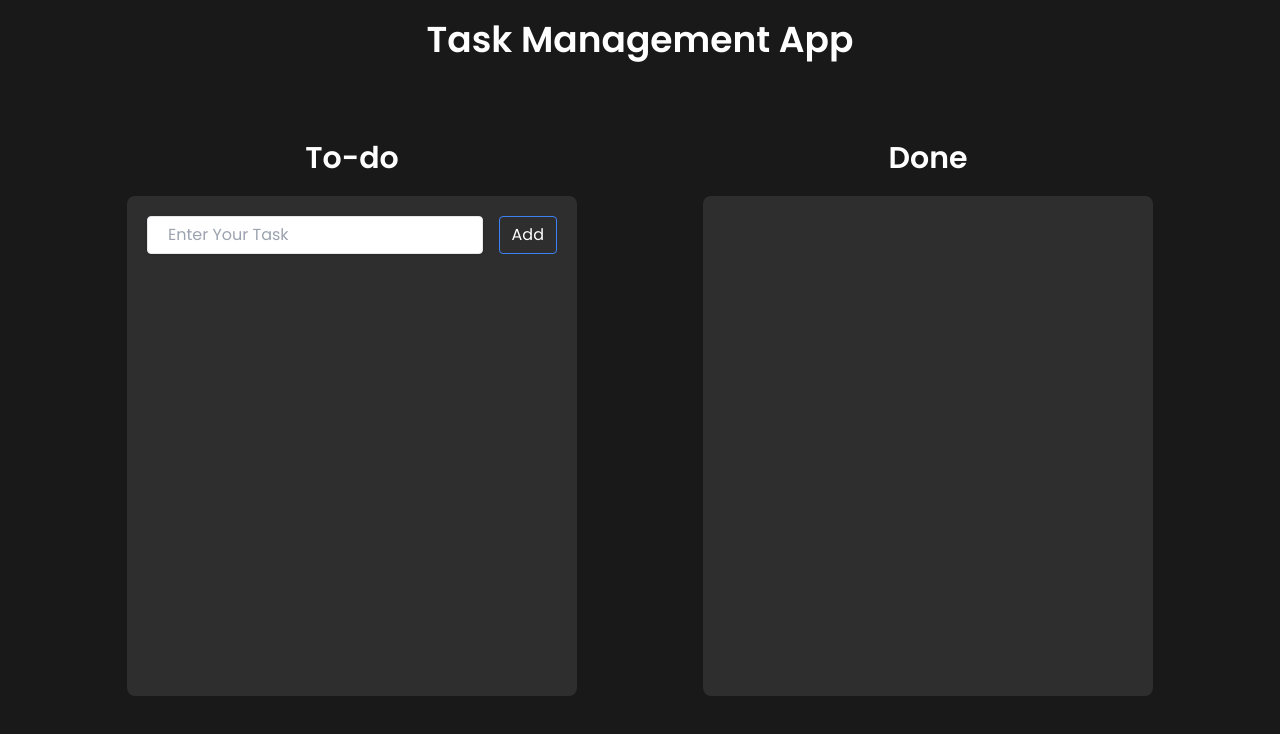
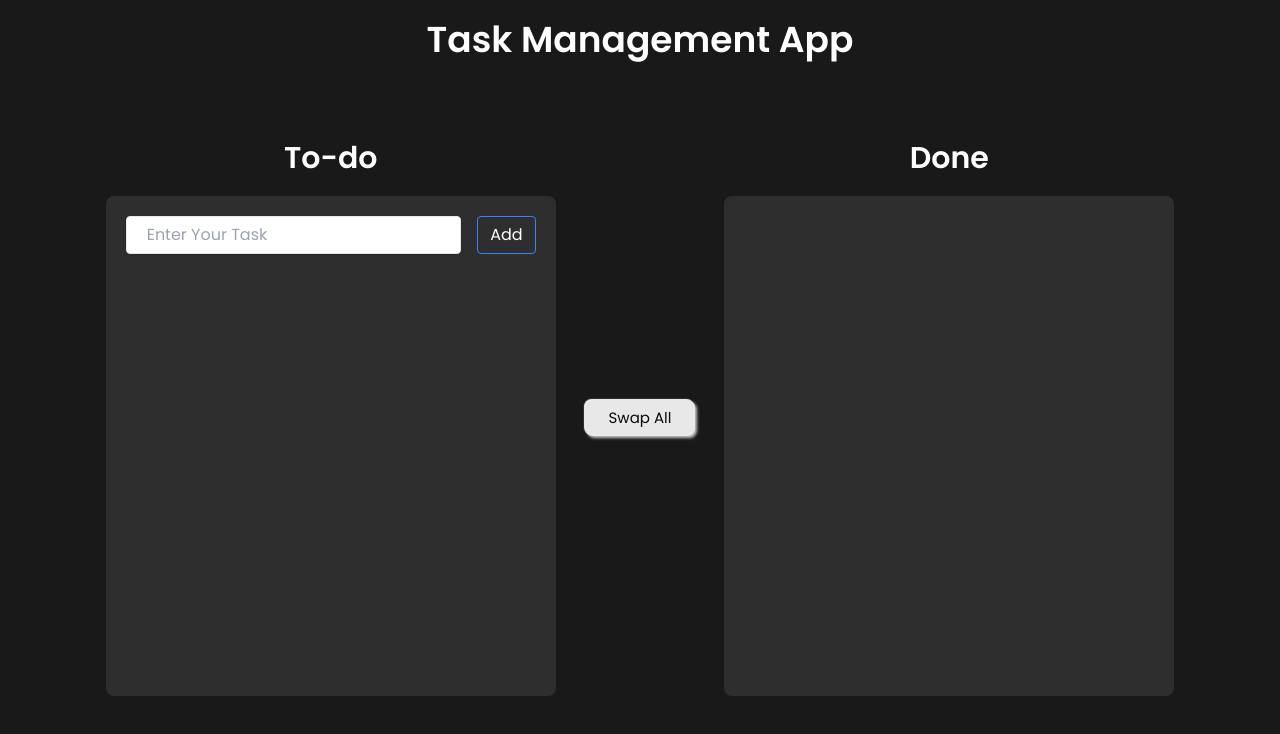
Before and after one commit to Abhijeet03s/Task-Management-App, a React (Vite) app: page / in a window 1280 px wide. Shown: the top 734 px of the page. Built offline with nearby package versions, Linux system fonts and the light colour scheme.

Commit message:
task completed functionality done

```diff
--- a/src/App.jsx
+++ b/src/App.jsx
@@ -1,21 +1,29 @@
-import { useState, useRef } from "react"
+import { useState, useEffect, useRef } from "react"
 import Form from "./components/Form"
-import Completed from "./components/Completed"
+import List from "./components/List"
 
 export default function App() {
 
+  const localStr = JSON.parse(localStorage.getItem("tasks")) || []
   const [userInput, setUserInput] = useState("")
-  const [tasks, setTasks] = useState([])
-  const [editTask, setEditTask] = useState(null)
-  // const [completed, setCompleted] = useState([])
+  const [tasks, setTasks] = useState(localStr)
+  const [editTask, setEditTask] = useState("")
   const inputFocus = useRef(null)
-  // console.log(inputFocus)
+
+
+  useEffect(() => {
+    localStorage.setItem("tasks", JSON.stringify(tasks))
+  }, [tasks]);
+
+  function handleSwapAll() {
+
+  }
 
   return (
     <>
       <div className="max-w-full min-h-screen text-white text-center py-5 space-y-20 font-Poppins">
         <h1 className="text-4xl font-extrabold">Task Management App</h1>
-        <div className="grid grid-cols-2 place-items-center px-36 gap-40">
+        <div className="grid grid-cols-3 place-items-center px-44">
           <div>
             <h1 className="text-3xl font-bold">To-do</h1>
             <Form
@@ -28,14 +36,16 @@ export default function App() {
               inputFocus={inputFocus}
             />
           </div>
+          <button onClick={() => handleSwapAll()} className="button">Swap All</button>
           <div className="flex flex-col justify-center items-center">
             <h1 className="text-3xl font-bold text-center">Done</h1>
-            <div className="w-[450px] min-h-[500px] flex flex-col items-start bg-[#2e2e2e] p-5 mt-5 rounded-lg">
-              <Completed
-                userInput={userInput}
-                setUserInput={setUserInput}
+            <div className="w-[450px] min-h-[500px] flex flex-col items-center bg-[#2e2e2e] p-5 mt-5 rounded-lg">
+              <List
                 tasks={tasks}
                 setTasks={setTasks}
+                setEditTask={setEditTask}
+                inputFocus={inputFocus}
+                isInCompletedSection={true}
               />
             </div>
           </div>
--- a/src/components/Form.jsx
+++ b/src/components/Form.jsx
@@ -1,5 +1,5 @@
 import { useEffect } from "react"
-import { List } from "./List"
+import List from "./List";
 import { v4 as uuidv4 } from 'uuid';
 
 
@@ -58,6 +58,7 @@ export default function Form({ userInput, setUserInput, tasks, setTasks, editTas
                         setTasks={setTasks}
                         setEditTask={setEditTask}
                         inputFocus={inputFocus}
+                        isInCompletedSection={false}
                     />
                 </div>
             </div>
--- a/src/components/List.jsx
+++ b/src/components/List.jsx
@@ -1,9 +1,11 @@
-import React, { useRef } from 'react'
+import React from 'react'
 import { FaEdit } from "react-icons/fa"
 import { MdTaskAlt } from "react-icons/md"
 import { MdDelete } from "react-icons/md"
+import { MdOutlineCancel } from "react-icons/md"
 
-export const List = ({ tasks, setTasks, setEditTask, inputFocus }) => {
+
+export default function List ({ tasks, setTasks, setEditTask, inputFocus, isInCompletedSection }) {
 
   const handleDelete = ({ id }) => {
     setTasks(tasks.filter((todo) => todo.id !== id))
@@ -28,9 +30,11 @@ export const List = ({ tasks, setTasks, setEditTask, inputFocus }) => {
     inputFocus.current.focus()
   }
 
+  const newTask = isInCompletedSection ? tasks.filter((todo) => todo.completed) : tasks.filter((todo) => !todo.completed)
+
   return (
     <>
-      {tasks.map((todo) => (
+      {newTask.map((todo) => (
         <li className="max-w-full flex justify-between items-center bg-white rounded-md h-[40px] mb-5" key={todo.id}>
           <input
             className='appearance-none border-none rounded w-64 py-2 px-3 text-gray-700 leading-tight focus:outline-none focus:shadow-outline'
@@ -40,7 +44,7 @@ export const List = ({ tasks, setTasks, setEditTask, inputFocus }) => {
           />
           <div className='flex items-center space-x-2 text-black mx-2 '>
             <button onClick={() => handleCompleted(todo)}>
-              <MdTaskAlt color='blue' />
+              {todo.completed ? <MdOutlineCancel color='red' /> : <MdTaskAlt color='blue' />}
             </button>
             <button onClick={() => handleEdit(todo)}>
               <FaEdit color="green" />
--- a/src/index.css
+++ b/src/index.css
@@ -13,3 +13,22 @@
 body {
   background-color: #191919;
 }
+
+.button {
+  color: #090909;
+  padding: 0.4em 1.5em;
+  font-size: 15px;
+  border-radius: 0.5em;
+  background: #e8e8e8;
+  border: 1px solid #e8e8e8;
+  transition: all 0.3s;
+  box-shadow: 2px 2px 3px #c5c5c5, -1px -1px 1px #ffffff;
+}
+
+.button:hover {
+  border: 1px solid white;
+}
+
+.button:active {
+  box-shadow: 4px 4px 6px #c5c5c5, -2px -2px 2px #ffffff;
+}
```
Also changed, not shown: src/components/Completed.jsx (deleted, +0 -8 lines).
